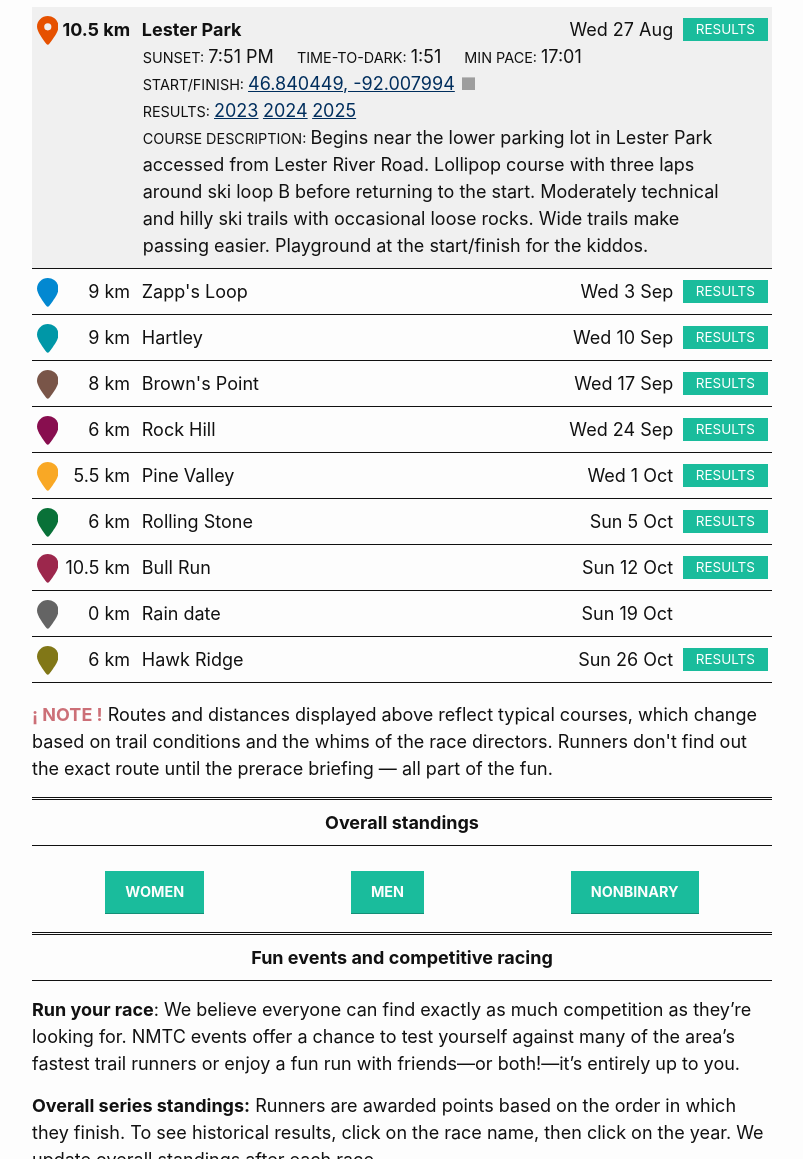
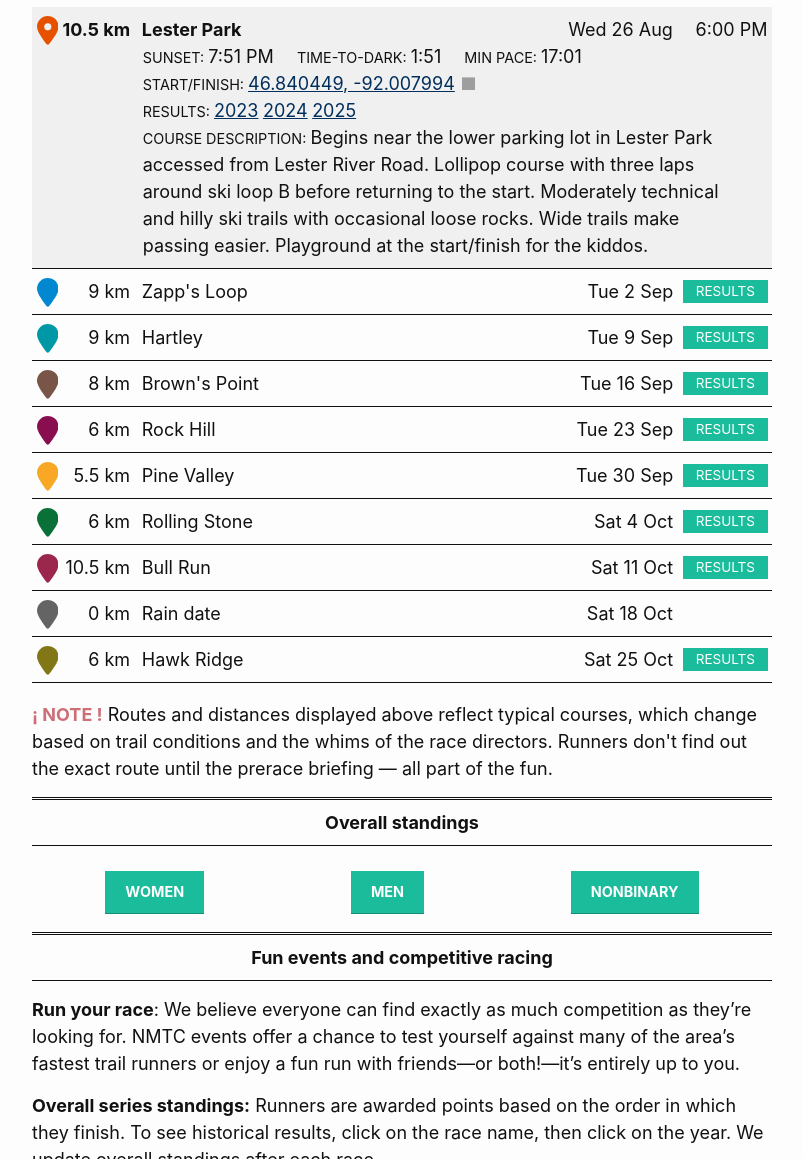
Before and after one commit to nmtc-run/nmtc-run.github.io, a Jekyll site: the page built from pages/series-fall.md, in a window 1280 px wide and 1400 px high, scrolled down 1406 px. Shown: the part 241-1400 px from the top of the window, without its empty margins (238-1041 px from the left). Built offline with Jekyll 4.4.1, drawn with Linux system fonts in a browser that asks for light colours; grey boxes are pictures that could not be loaded.

Commit message:
updated fall series dates

```diff
--- a/_data/series-fall.yml
+++ b/_data/series-fall.yml
@@ -1,5 +1,5 @@
 - name: Lester Park
-  date: 2025-08-27 # use format: YYYY-MM-DD
+  date: 2026-08-26 # use format: YYYY-MM-DD
   time: "6:00 PM"
   dist: 10.5
   sunset: "7:51 PM"
@@ -18,7 +18,7 @@
   description: Begins near the lower parking lot in Lester Park accessed from Lester River Road. Lollipop course with three laps around ski loop B before returning to the start. Moderately technical and hilly ski trails with occasional loose rocks. Wide trails make passing easier. Playground at the start/finish for the kiddos.
 
 - name: Zapp's Loop
-  date: 2025-09-03 # use format: YYYY-MM-DD
+  date: 2025-09-02 # use format: YYYY-MM-DD
   time: "6:00 PM"
   dist: 9
   sunset: "7:38 PM"
@@ -37,7 +37,7 @@
   description: Technical, hilly, singletrack loop course in the Fond du Lac neighborhood. Begins on the paved road next the the park/playground area on 131st street and ends at the trailhead just up the street. Combination of Superior Hiking Trail, Mission Creek Boulevard, and other singletrack. The route crosses Mission Creek twice. You may or may not get your feet wet depending on the water level. Beautiful forest with mushrooms and wildflowers.
 
 - name: Hartley
-  date: 2025-09-10 # use format: YYYY-MM-DD
+  date: 2025-09-09 # use format: YYYY-MM-DD
   time: "6:00 PM"
   dist: 9
   sunset: "7:24 PM"
@@ -56,7 +56,7 @@
   description: Loop course beginning on Old Hartley Road and ending in front of the nature center. Moderately technical and moderately hilly multi use singletrack. Mixed forest with pines and the occasional wild flower. Begins and ends near the main parking lot.
 
 - name: Brown's Point
-  date: 2025-09-17 # use format: YYYY-MM-DD
+  date: 2025-09-16 # use format: YYYY-MM-DD
   time: "6:00 PM"
   dist: 8
   sunset: "7:10 PM"
@@ -75,7 +75,7 @@
   description: Parking lot at the intersection of of 42nd St. and Billings Dr. A 5-mile out-and-back course on gravel road and ski trails in the Superior Municipal Forest (Superior, WI). Steep rolling hills. Not technical, but the course is muddy/slippery in wet weather.
 
 - name: Rock Hill
-  date: 2025-09-24 # use format: YYYY-MM-DD
+  date: 2025-09-23 # use format: YYYY-MM-DD
   time: "6:00 PM"
   dist: 6
   sunset: "6:56 PM"
@@ -95,7 +95,7 @@
 
 
 - name: Pine Valley
-  date: 2025-10-01 # use format: YYYY-MM-DD
+  date: 2025-09-30 # use format: YYYY-MM-DD
   time: "6:00 PM"
   dist: 5.5
   sunset: "6:42 PM"
@@ -114,7 +114,7 @@
   description: A quick 5K loop on the ski trails at Pine Valley ski area in Cloquet. Wide, grassy non-technical ski trail with rolling hills. This is our last Wednesday night race of the season. Slower runners may experience some dwindling light. (Subsequent races move to Sunday afternoons.)
 
 - name: Rolling Stone
-  date: 2025-10-05 # use format: YYYY-MM-DD
+  date: 2025-10-04 # use format: YYYY-MM-DD
   time: "2:00 PM"
   dist: 6
   sunset:
@@ -133,7 +133,7 @@
   description: Loop course beginning and ending in the parking lot near the upper Chalet of Spirit Mountain. Combination of hilly, rocky access roads, double track and singletrack.
 
 - name: Bull Run
-  date: 2025-10-12 # use format: YYYY-MM-DD
+  date: 2025-10-11 # use format: YYYY-MM-DD
   time: "2:00 PM"
   dist: 10.5
   sunset:
@@ -152,7 +152,7 @@
   description: All the way around the Spruce and Upper Lake Loop Trails on the far end of Jay Cooke State Park. Begins and ends at the trailhead off of HWY 23, past Chamber’s Grove. Very hilly, moderately technical ski trails with some wet spots in the lower areas. One of the longer and more difficult races in the series.
 
 - name: Rain date
-  date: 2025-10-19 # use format: YYYY-MM-DD
+  date: 2025-10-18 # use format: YYYY-MM-DD
   time:
   dist: 0
   sunset:
@@ -164,7 +164,7 @@
   description: If a previous race is canceled, watch this space for updates.
 
 - name: Hawk Ridge
-  date: 2025-10-26 # use format: YYYY-MM-DD
+  date: 2025-10-25 # use format: YYYY-MM-DD
   time: "2:00 PM"
   dist: 6
   sunset:
```
